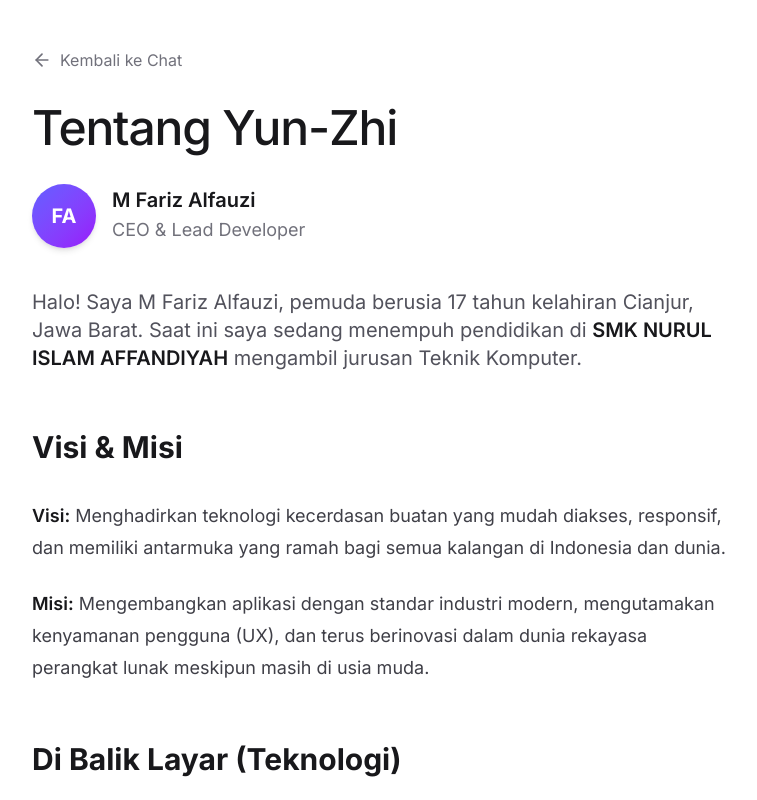
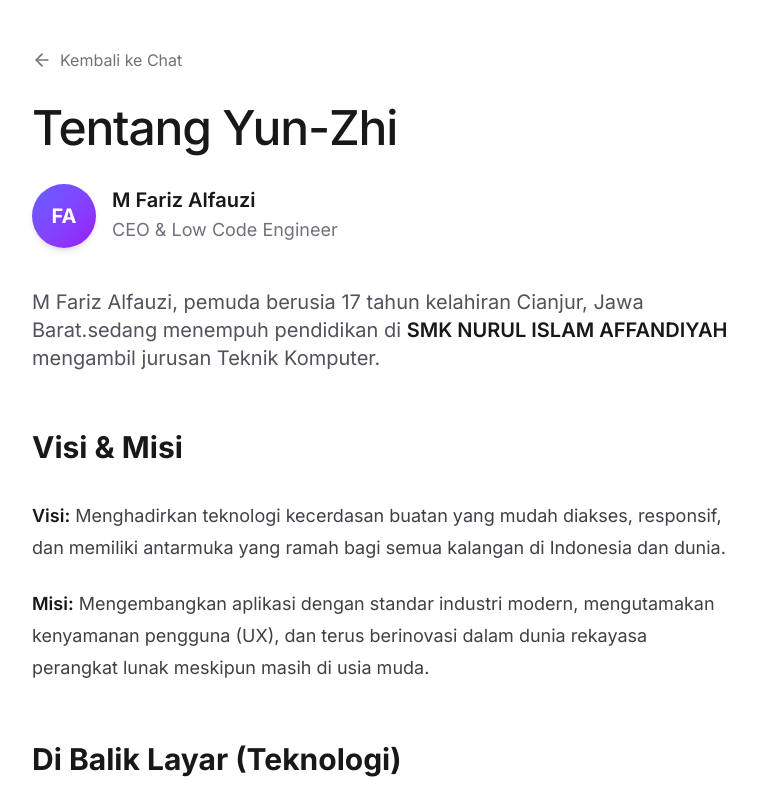
Before and after one commit to qwennnzim-del/yun-zhi, a Next.js app: page /about in a window 1280 px wide. Shown: the whole page, without its empty margins (256-1013 px from the left). Built offline with nearby package versions, Linux system fonts and the light colour scheme.

Commit message:
Update page.tsx

```diff
--- a/app/about/page.tsx
+++ b/app/about/page.tsx
@@ -25,12 +25,12 @@
             </div>
             <div>
               <h3 className="text-xl font-semibold text-zinc-900">M Fariz Alfauzi</h3>
-              <p className="text-zinc-500">CEO & Lead Developer</p>
+              <p className="text-zinc-500">CEO & Low Code Engineer</p>
             </div>
           </div>
 
           <p className="lead text-xl text-zinc-600">
-            Halo! Saya M Fariz Alfauzi, pemuda berusia 17 tahun kelahiran Cianjur, Jawa Barat. Saat ini saya sedang menempuh pendidikan di <strong>SMK NURUL ISLAM AFFANDIYAH</strong> mengambil jurusan Teknik Komputer.
+            M Fariz Alfauzi, pemuda berusia 17 tahun kelahiran Cianjur, Jawa Barat.sedang menempuh pendidikan di <strong>SMK NURUL ISLAM AFFANDIYAH</strong> mengambil jurusan Teknik Komputer.
           </p>
 
           <h2>Visi & Misi</h2>
```
